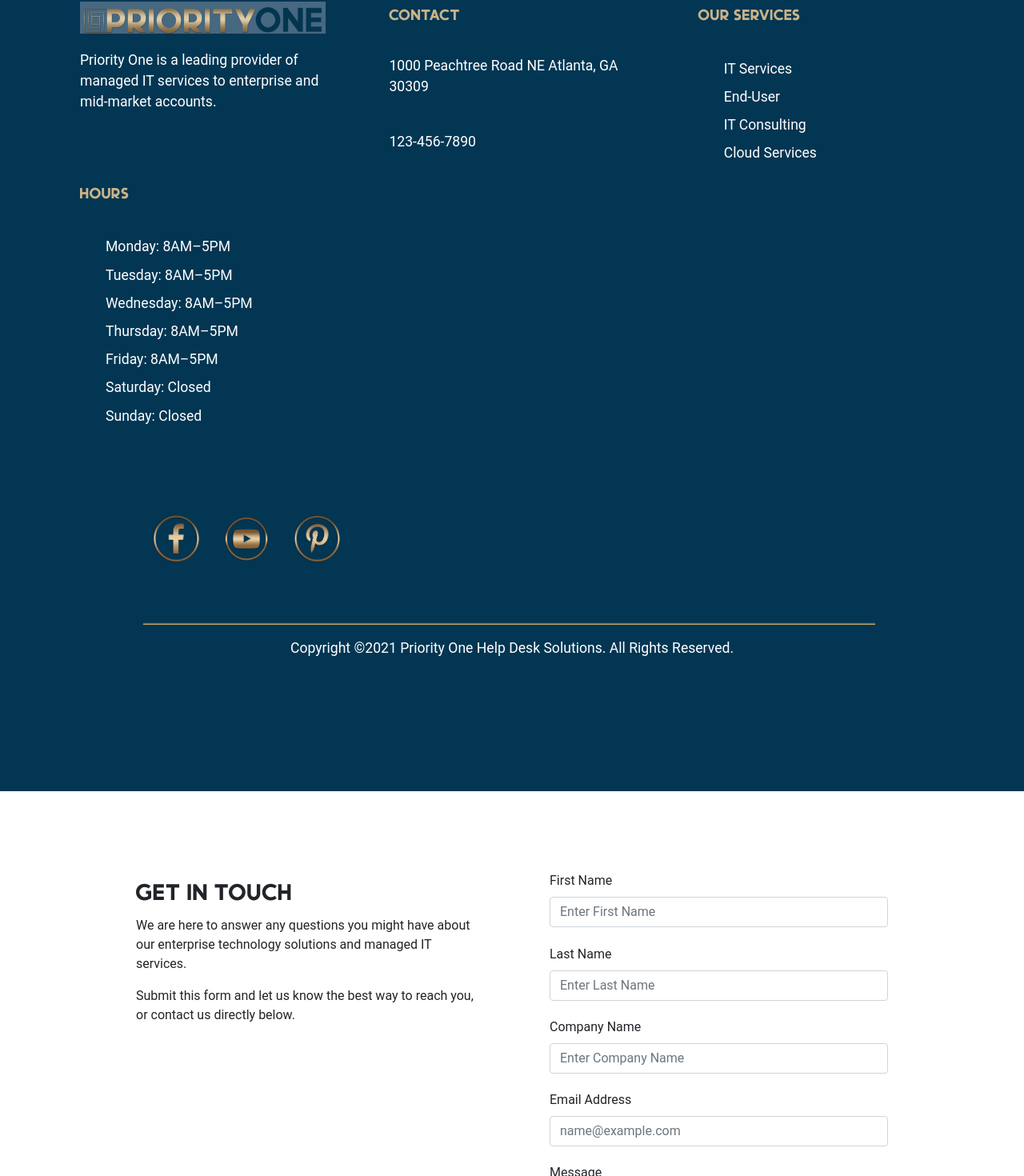
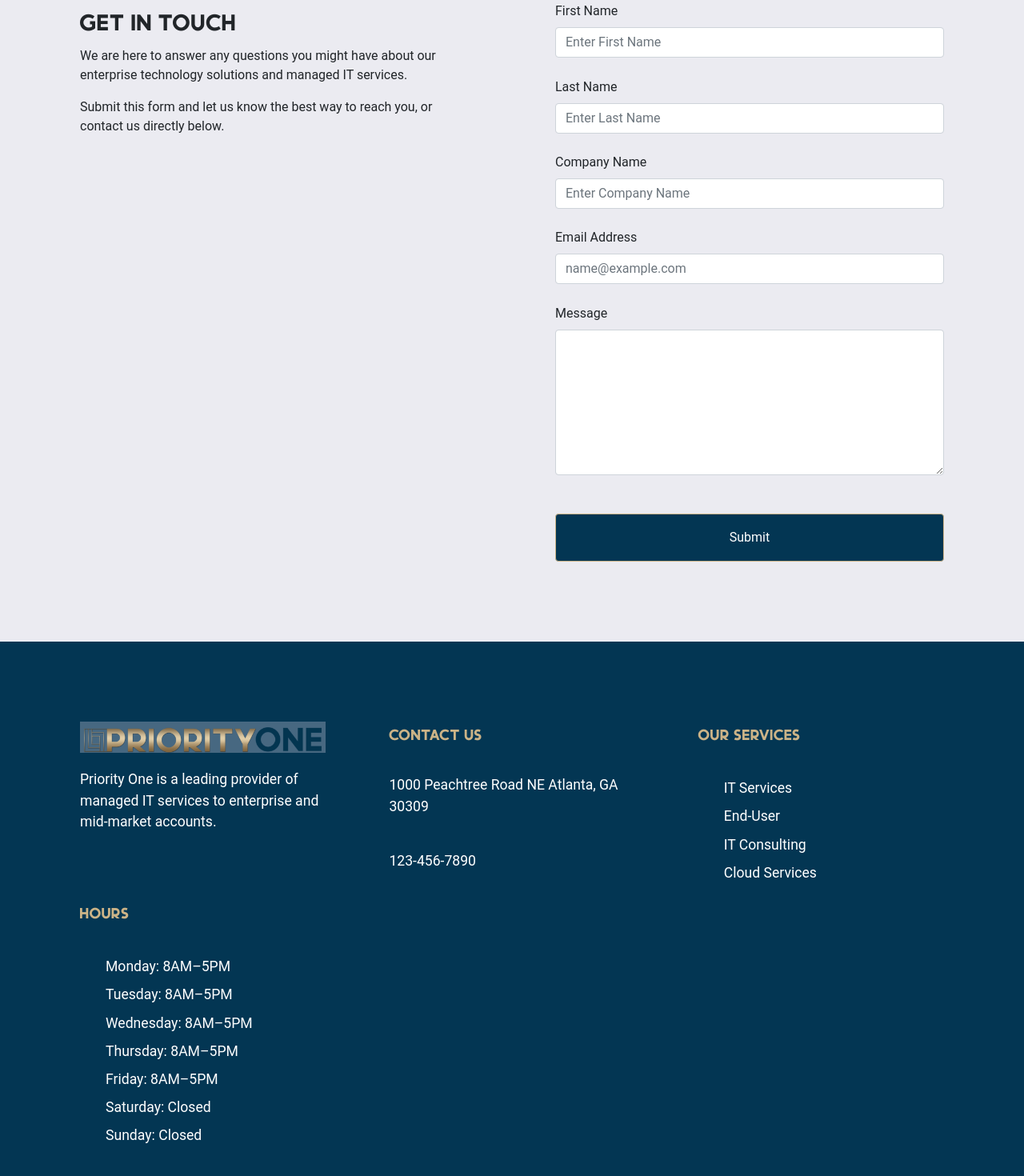
Before and after one commit to cwilso88/priorityOne, a React (Create React App) app: page / in a window 1280 px wide. Shown: the part 6282-7752 px from the top of the page at 80% size. Built offline with nearby package versions, Linux system fonts and the light colour scheme.

Commit message:
Changed location of contact section

```diff
--- a/src/App.js
+++ b/src/App.js
@@ -19,8 +19,8 @@ function App() {
       <Services />
       <Features />
       <Benefits />
+      <ContactUs />
       <Footer />
-      <ContactUs />
     </div>
   );
 }
--- a/src/components/ContactUs.js
+++ b/src/components/ContactUs.js
@@ -8,7 +8,7 @@ import 'bootstrap/dist/css/bootstrap.min.css'
 class ContactUs extends React.Component {
     render() {
         return(
-            <Container id="contactus">
+            <div id="contactus">
                 <div className="form_row">
                     <article className="form_column">
                         <h1>Get in Touch</h1>
@@ -41,7 +41,7 @@ class ContactUs extends React.Component {
                         </Button>
                     </Form>
                 </div>
-            </Container>
+            </div>
         )
     }
 }
--- a/src/components/Footer.js
+++ b/src/components/Footer.js
@@ -19,7 +19,7 @@ class Footer extends React.Component {
                         </p>
                     </div>
                     <div className="column footer_contact">
-                        <h2>Contact</h2>
+                        <h2>Contact Us</h2>
                         <br />
                         <address>
                             1000 Peachtree Road NE
--- a/src/components/Header.js
+++ b/src/components/Header.js
@@ -15,7 +15,7 @@ class Header extends React.Component {
                     <a href="#whypriorityone">Why PriorityOne</a>
                     <a href="#features">IT Support</a>
                     <a href="#footer_menu">Location</a>
-                    <a href="#">Contact Us</a>
+                    <a href="#contactus">Contact Us</a>
                 </nav>
             </header>
         )
--- a/src/sass/_ContactUs.scss
+++ b/src/sass/_ContactUs.scss
@@ -1,5 +1,6 @@
 #contactus {
     padding: 100px;
+    background-color: $gray;
     font-family: 'Roboto', sans-serif;
     h1 {
         font-family: MomCakeBold;
```
Also changed, not shown: src/components/ContactUsTopimg.js (deleted, +0 -14 lines), src/sass/_ContactUsTopimg.scss (deleted, +0 -10 lines).
